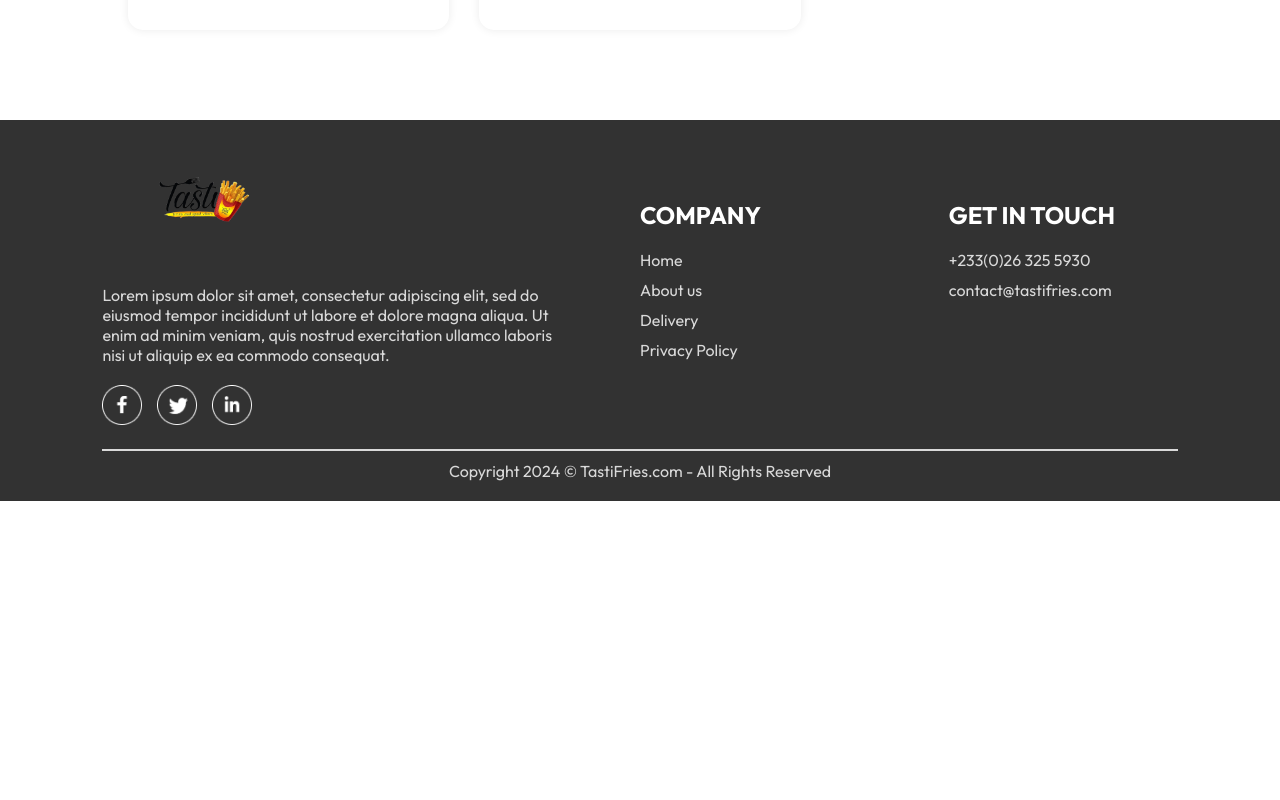
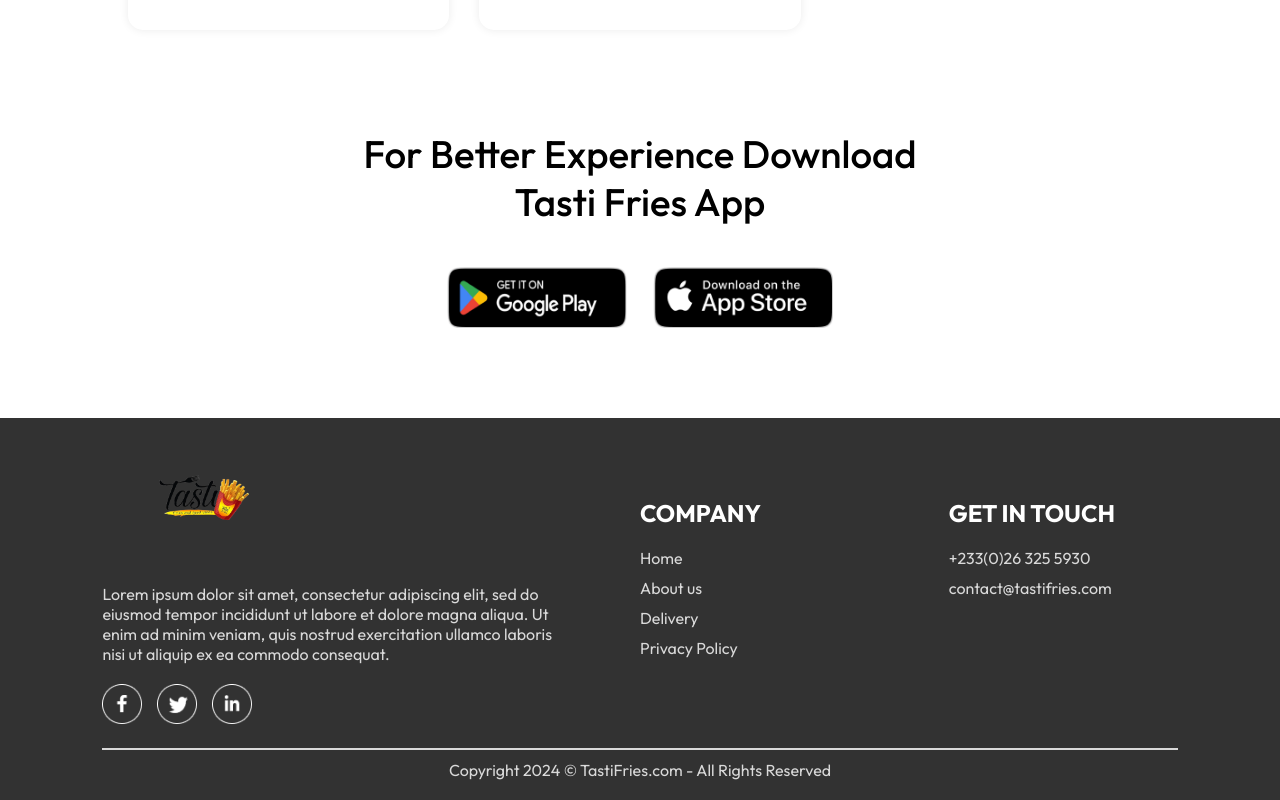
Before and after one commit to BlackOligarch/food_delivery, a React (Vite) app in the folder tasti_fries_webapp/frontend/: page / in a window 1280 px wide. Shown: the part 6131-6931 px from the top of the page. Before the commit the page ends 6632 px from the top, so only its background shows below. Built offline with nearby package versions, Linux system fonts and the light colour scheme.

Commit message:
Mounted the AppDwonload component of the home screen

```diff
--- a/tasti_fries_webapp/frontend/src/pages/Home/Home.jsx
+++ b/tasti_fries_webapp/frontend/src/pages/Home/Home.jsx
@@ -3,6 +3,7 @@
 import Header from '../../components/Header/Header'
 import ExploreMenu from '../../components/ExploreMenu/ExploreMenu'
 import FoodDisplay from '../../components/FoodDisplay/FoodDisplay'
+import AppDownload from '../../components/AppDownload/AppDownload'
 
 const Home = () => {
 
@@ -13,6 +14,7 @@
         <Header/>
         <ExploreMenu category={category} setCategory={setCategory}/>
         <FoodDisplay category={category}/>
+        <AppDownload />
     </div>
   )
 }
```
